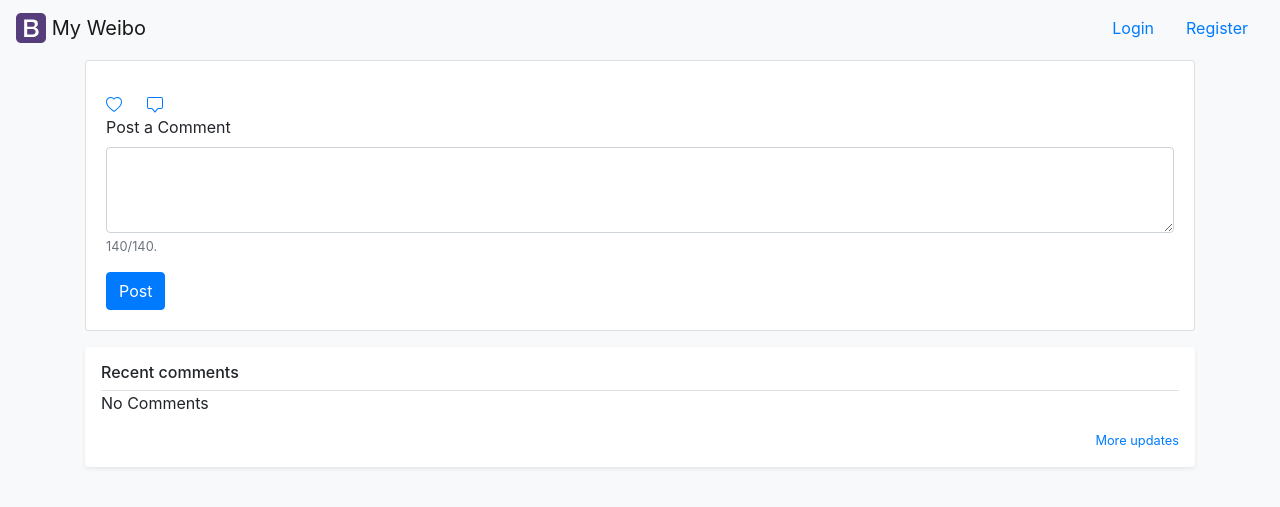
After one commit to aiden-dai/ai-weibo-app, a Flask app: template weibo/src/templates/postdetail.html in a window 1280 px wide. The commit adds this page. Shown: the top 507 px of the page. Run offline with Flask 2, Linux system fonts and the light colour scheme; the template is opened without the code that fills it, so the values that code supplies are empty.

Commit message:
added comments feature

```diff
--- a/postapi/src/app.py
+++ b/postapi/src/app.py
@@ -14,6 +14,8 @@ pool = redis.ConnectionPool(
     host=redis_host, port=6379, db=1, decode_responses=True)
 red = redis.Redis(connection_pool=pool)
 
+ITEM_PER_PAGE = 6
+
 
 @app.route('/')
 @app.route('/api')
@@ -22,11 +24,20 @@ def api():
     return jsonify(response), 200
 
 
-
 @app.route('/api/posts', methods=['GET'])
 def get_posts():
     """Return all the latest posts"""
-    postlist = red.zrevrange('postlist', 0, -1)
+
+    page = request.args.get("page")
+    # page = request.args.get("numperpage")
+
+    if page:
+        print('page is ', page)
+        postlist = red.zrevrange(
+            'postlist', 0 + ITEM_PER_PAGE * (int(page) - 1), 0 + ITEM_PER_PAGE * int(page) - 1)
+    else:
+
+        postlist = red.zrevrange('postlist', 0, ITEM_PER_PAGE - 1)
     print(postlist)
 
     posts = []
@@ -39,6 +50,78 @@ def get_posts():
     response = {'message': 'Success', 'data': posts}
     return jsonify(response), 200
 
+
+@app.route('/api/posts/<post_id>', methods=['GET'])
+def get_post_by_id(post_id):
+    """Get post details and all the related comments by post id"""
+    post = red.hgetall(f'post:{post_id}')
+    print(post)
+
+    commentids = red.zrevrange(f'comments:{post_id}', 0, -1)
+    comments = []
+    for comment_id in commentids:
+        comments.append(red.hgetall(f'comment:{comment_id}'))
+
+    data = {'post': post, 'comments': comments}
+
+    response = {'message': 'Success', 'data': data}
+    return jsonify(response), 200
+
+
+
+@app.route('/api/posts/<post_id>/comments', methods=['POST'])
+def create_comment(post_id):
+
+    print(post_id)
+
+    data = request.get_json()
+
+    print(list(data.keys()))
+
+    user_id = data['user_id']
+    print(user_id)
+
+    # print('Post>>>>')
+    # post_id = data['post_id']
+    # print(post_id)
+    username = data['username']
+    print(username)
+    message = data['message']
+    print(message)
+    # creation_dt = data['creation_dt']
+    # print(creation_dt)
+
+    creation_dt = time.time()
+    comment_id = red.incr('commentid')
+
+    pipe = red.pipeline()
+    pipe.hset(f'comment:{comment_id}', 'comments', comment_id)
+    pipe.hset(f'comment:{comment_id}', 'post_id', post_id)
+    pipe.hset(f'comment:{comment_id}', 'user_id', user_id)
+    pipe.hset(f'comment:{comment_id}', 'username', username)
+    pipe.hset(f'comment:{comment_id}', 'message', message)
+    pipe.hset(f'comment:{comment_id}', 'creation_dt', creation_dt)
+
+    mapping = {comment_id: creation_dt}
+    # pipe.zadd('postlist', mapping)
+    # pipe.zadd(f'userpostlist:{user_id}', mapping)
+    pipe.zadd(f'comments:{post_id}', mapping)
+
+    pipe.hincrby(f'post:{post_id}', 'comments', 1)
+
+    # TODO: updated post list for followers
+
+    #     followers = red.zrevrange(f"follower:{user_id}", 0, -1)
+    #     for follower in followers:
+    #         pipe.zadd(f'upostlist:{follower}', mapping)
+
+    pipe.execute()
+
+    result = {'post_id': post_id}
+
+    response = {'message': 'Success', 'data': result}
+
+    return jsonify(response), 201
 
 
 @app.route('/api/userposts/<uid>', methods=['GET'])
@@ -84,6 +167,8 @@ def create_post():
     pipe.hset(f'post:{post_id}', 'user_id', user_id)
     pipe.hset(f'post:{post_id}', 'username', username)
     pipe.hset(f'post:{post_id}', 'message', message)
+    pipe.hset(f'post:{post_id}', 'likes', 0)
+    pipe.hset(f'post:{post_id}', 'comments', 0)
     pipe.hset(f'post:{post_id}', 'creation_dt', creation_dt)
 
     mapping = {post_id: creation_dt}
@@ -109,5 +194,7 @@ def create_post():
     return jsonify(response), 201
 
 
+
+
 if __name__ == "__main__":
     app.run(debug=True, host='0.0.0.0', port=8082)
--- a/weibo/src/templates/base.html
+++ b/weibo/src/templates/base.html
@@ -25,7 +25,7 @@
 
       {% if session['username'] %}
       <li class="nav-item">
-        <a class="nav-link disabled" href="#" tabindex="-1" aria-disabled="true">Welcome {{ session['username'] }}</a>
+        <a class="nav-link disabled" href="#" tabindex="-1" aria-disabled="true">{{ session['username'] }}</a>
       </li>
       <li class="nav-item">
         <a class="nav-link" href="/home">Home</a>
@@ -53,6 +53,8 @@
 
     {% block content %}{% endblock %}
 
+
+
   </main>
 
   <script src="{{ url_for('static', filename='jquery-3.4.1.slim.min.js') }}"></script>
--- /dev/null
+++ b/weibo/src/templates/postdetail.html
@@ -0,0 +1,63 @@
+{% extends 'base.html' %}
+
+{% block content %}
+
+<div class="card">
+  <div class="card-body">
+    <h5 class="card-title">{{ post['username'] }}</h5>
+    <h6 class="card-subtitle mb-2 text-muted">{{ post['creation_dt'] }}</h6>
+    <p class="card-text">{{ post['message'] }}</p>
+    <a href="#" class="card-link">
+      <svg class="bi bi-heart" width="1em" height="1em" viewBox="0 0 16 16" fill="currentColor" xmlns="http://www.w3.org/2000/svg">
+        <path fill-rule="evenodd" d="M8 2.748l-.717-.737C5.6.281 2.514.878 1.4 3.053c-.523 1.023-.641 2.5.314 4.385.92 1.815 2.834 3.989 6.286 6.357 3.452-2.368 5.365-4.542 6.286-6.357.955-1.886.838-3.362.314-4.385C13.486.878 10.4.28 8.717 2.01L8 2.748zM8 15C-7.333 4.868 3.279-3.04 7.824 1.143c.06.055.119.112.176.171a3.12 3.12 0 01.176-.17C12.72-3.042 23.333 4.867 8 15z" clip-rule="evenodd"/>
+      </svg>
+    </a>
+    <a href="#" class="card-link">
+    <svg class="bi bi-chat-square" width="1em" height="1em" viewBox="0 0 16 16" fill="currentColor" xmlns="http://www.w3.org/2000/svg">
+      <path fill-rule="evenodd" d="M14 1H2a1 1 0 00-1 1v8a1 1 0 001 1h2.5a2 2 0 011.6.8L8 14.333 9.9 11.8a2 2 0 011.6-.8H14a1 1 0 001-1V2a1 1 0 00-1-1zM2 0a2 2 0 00-2 2v8a2 2 0 002 2h2.5a1 1 0 01.8.4l1.9 2.533a1 1 0 001.6 0l1.9-2.533a1 1 0 01.8-.4H14a2 2 0 002-2V2a2 2 0 00-2-2H2z" clip-rule="evenodd"/>
+    </svg>
+    </a>
+
+    <form action="/comment" method="POST">
+      <div class="form-group">
+        <label for="messageInput">Post a Comment</label>
+        <input type="hidden" name="post_id" value="{{ post['post_id'] }}"></input>
+        <textarea class="form-control" id="messageInput"  name="message"  rows="3"></textarea>
+        <small id="postHelp" class="form-text text-muted">140/140.</small>
+      </div>
+      <button type="submit" class="btn btn-primary">Post</button>
+    </form>
+  </div>
+</div>
+  <div class="my-3 p-3 bg-white rounded shadow-sm">
+    <h6 class="border-bottom border-gray pb-2 mb-0">Recent comments</h6>
+
+    {% if not comments %}
+        No Comments
+    {% else %}
+    {% for comment in comments %}
+
+    <div class="media text-muted pt-3">
+      <!-- <svg class="bd-placeholder-img mr-2 rounded" width="32" height="32" xmlns="http://www.w3.org/2000/svg" preserveAspectRatio="xMidYMid slice" focusable="false" role="img" aria-label="Placeholder: 32x32"><title>Placeholder</title><rect width="100%" height="100%" fill="#007bff"/><text x="50%" y="50%" fill="#007bff" dy=".3em">32x32</text></svg> -->
+      <p class="media-body pb-3 mb-0 small lh-125 border-bottom border-gray">
+        <strong class="d-block text-gray-dark">{{ comment['username'] }}</strong>
+        {{ comment['message'] }}
+      </p>
+
+    </div>
+
+    <!-- <blockquote class="blockquote">
+      <p class="mb-0">Lorem ipsum dolor sit amet, consectetur adipiscing elit. Integer posuere erat a ante.</p>
+      <footer class="blockquote-footer">Someone famous in <cite title="Source Title">Source Title</cite></footer>
+    </blockquote> -->
+
+    {% endfor %}
+    {% endif %}
+
+
+    <small class="d-block text-right mt-3">
+      <a href="#">More updates</a>
+    </small>
+
+  </div>
+{% endblock %}
```
Also changed, not shown: weibo/src/app.py (+78 -1 lines), weibo/src/templates/home.html (+46 -18 lines), weibo/src/templates/index.html (+46 -10 lines), weibo/src/templates/register.html (+21 -12 lines).
